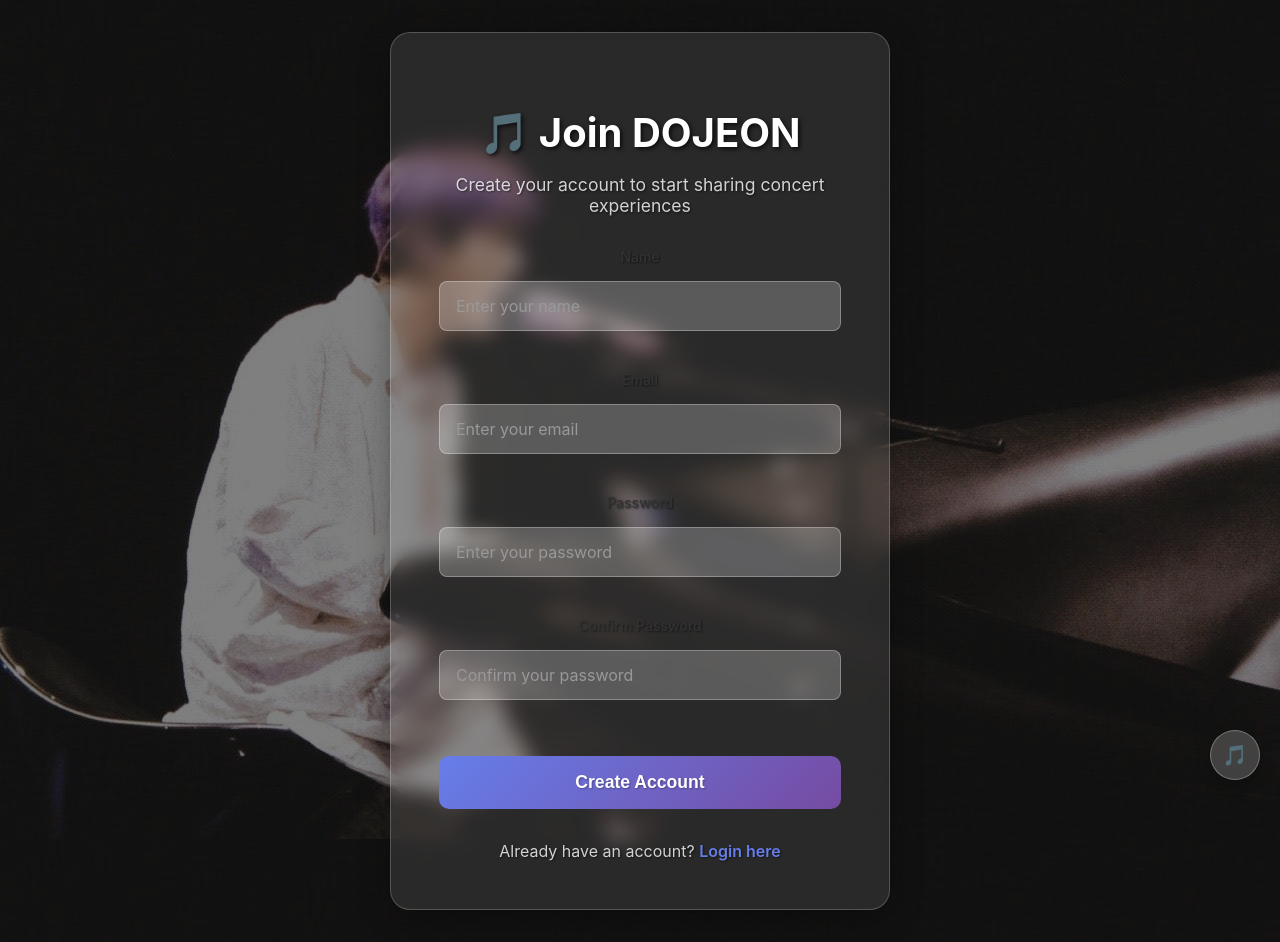
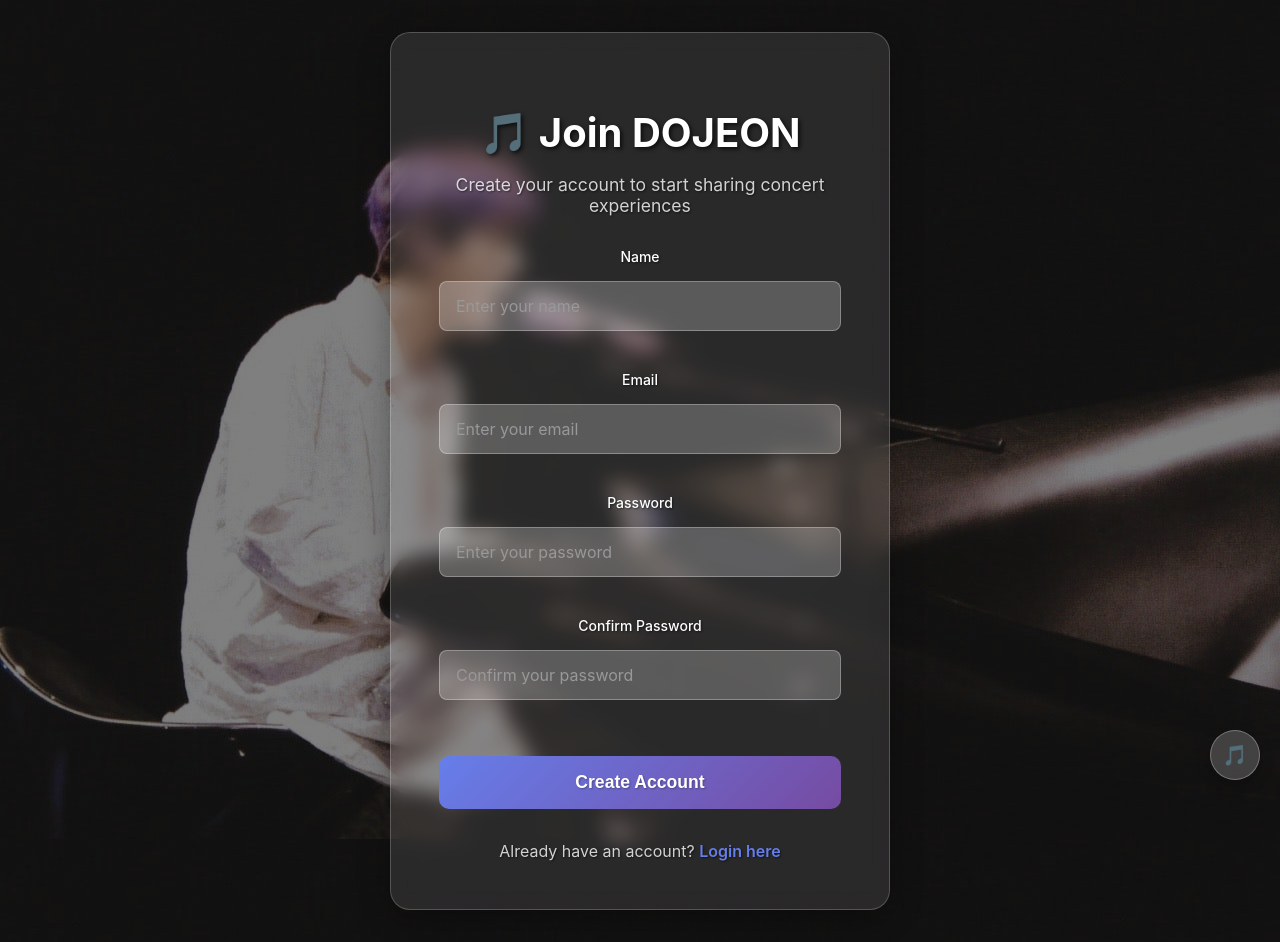
Before and after one commit to kwohyuno/dojeon, a React (Create React App) app in the folder frontend/: page /register in a window 1280 px wide. Built offline with nearby package versions, Linux system fonts and the light colour scheme.

Commit message:
Fix form-label color in Register page with important to override CSS conflicts

```diff
--- a/frontend/src/components/Register.css
+++ b/frontend/src/components/Register.css
@@ -47,10 +47,10 @@
 }
 
 .form-label {
-  color: white;
-  font-weight: 600;
-  font-size: 1rem;
-  text-shadow: 1px 1px 2px rgba(0, 0, 0, 0.5);
+  color: white !important;
+  font-weight: 700;
+  font-size: 1.1rem;
+  text-shadow: 2px 2px 4px rgba(0, 0, 0, 0.8);
 }
 
 .form-input {
@@ -65,7 +65,7 @@
 }
 
 .form-input::placeholder {
-  color: rgba(255, 255, 255, 0.6);
+  color: rgba(255, 255, 255, 1);
 }
 
 .form-input:focus {
```
